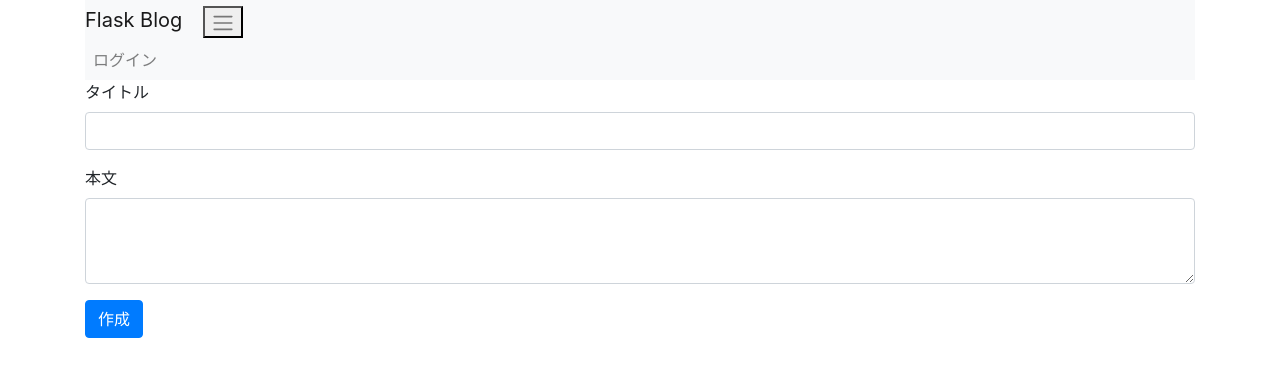
After one commit to kazato110tm/flask_Application, a Flask app: template flask_blog/templates/entries/new.html in a window 1280 px wide. The commit adds this page. Shown: the top 377 px of the page. Run offline with Flask 2, Linux system fonts and the light colour scheme; the template is opened without the code that fills it, so the values that code supplies are empty; some libraries are stand-ins or nearby versions.

Commit message:
投稿機能追加

```diff
--- a/flask_blog/__init__.py
+++ b/flask_blog/__init__.py
@@ -5,3 +5,5 @@ app = Flask(__name__)
 app.config.from_object('flask_blog.config')
 
 db = SQLAlchemy(app)
+
+from flask_blog.views import views, entries
--- a/flask_blog/models/entries.py
+++ b/flask_blog/models/entries.py
@@ -17,4 +17,4 @@ def __init__(self, title=None, text=None):
 
 
 def __repr__(self):
-    return '<>Entry id:{} title:{} text:{}'.format(self.id, self.title, self.text)
+    return '<Entry id:{} title:{} text:{}>'.format(self.id, self.title, self.text)
--- /dev/null
+++ b/flask_blog/templates/entries/new.html
@@ -0,0 +1,15 @@
+<!DOCTYPE html>
+{% extends "layout.html" %}
+{% block body %}
+<form action="{{ url_for('add_entry') }}" method="post" class="add-entry">
+    <div class="form-group">
+        <label for="InputTitle">タイトル</label>
+        <input type="text" class="form-control" id="InputTitle" name="title">
+    </div>
+    <div class="form-group">
+        <label for="InputText">本文</label>
+        <textarea class="form-control" id="InputText" name="text" rows="3"></textarea>
+    </div>
+    <button type="submit" class="btn btn-primary">作成</button>
+</form>
+{% endblock %}
--- a/flask_blog/templates/layout.html
+++ b/flask_blog/templates/layout.html
@@ -21,6 +21,9 @@
                 </li>
                 {% else %}
                 <li class="nav-item">
+                    <a class="nav-link" href="{{url_for('new_entry')}}">新規投稿</a>
+                </li>
+                <li class="nav-item">
                     <a class="nav-link" href="{{url_for('logout')}}">ログアウト</a>
                 </li>
                 {% endif %}
--- a/server.py
+++ b/server.py
@@ -1,5 +1,4 @@
 from flask_blog import app
-from flask_blog.views import views, entries
 
 if __name__ == '__main__':
     app.run(debug=True)
```
Also changed, not shown: flask_blog/views/entries.py (+23 -0 lines), flask_blog/flask_blog.db.
